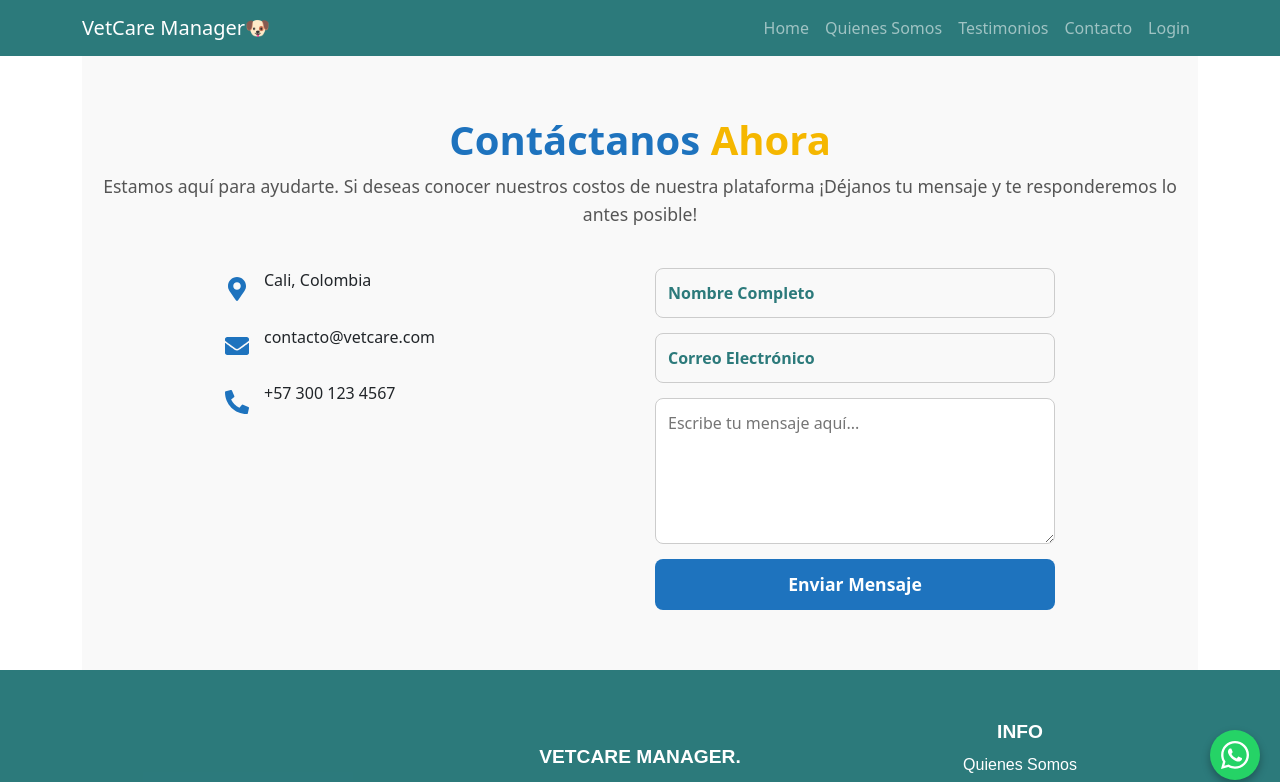
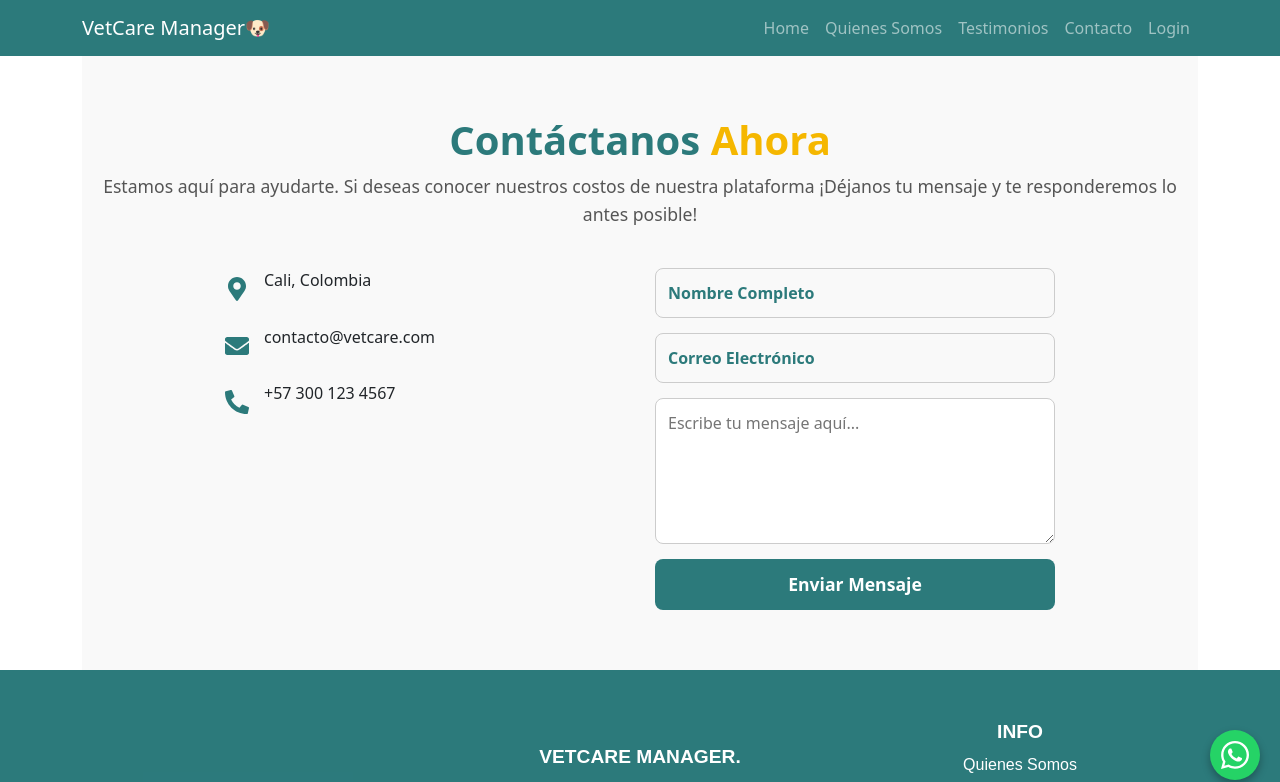
Before and after one commit to webdesigner98everyone/vetcare, a React (Create React App) app: page /Contact in a window 1280 px wide. Shown: the top 782 px of the page. Built offline with nearby package versions, Linux system fonts and the light colour scheme.

Commit message:
Mejora css en formulario de contactanos

```diff
--- a/src/styles/Contact.css
+++ b/src/styles/Contact.css
@@ -7,7 +7,7 @@
 .contact-title {
   font-size: 2.5rem;
   font-weight: bold;
-  color: #1e73be;
+  color: #2c7a7b;
 }
 
 .highlight {
@@ -42,7 +42,7 @@
 
 .contact-icon {
   font-size: 1.5rem;
-  color: #1e73be;
+  color: #2c7a7b;
 }
 
 /* Formulario de contacto */
@@ -64,7 +64,7 @@
 }
 
 .btn-submit {
-  background: #1e73be;
+  background: #2c7a7b;
   color: white;
   font-size: 1.1rem;
   font-weight: bold;
@@ -76,7 +76,7 @@
 }
 
 .btn-submit:hover {
-  background: #135a96;
+  background: #ff9900;
 }
 
 /* Responsividad */
```
